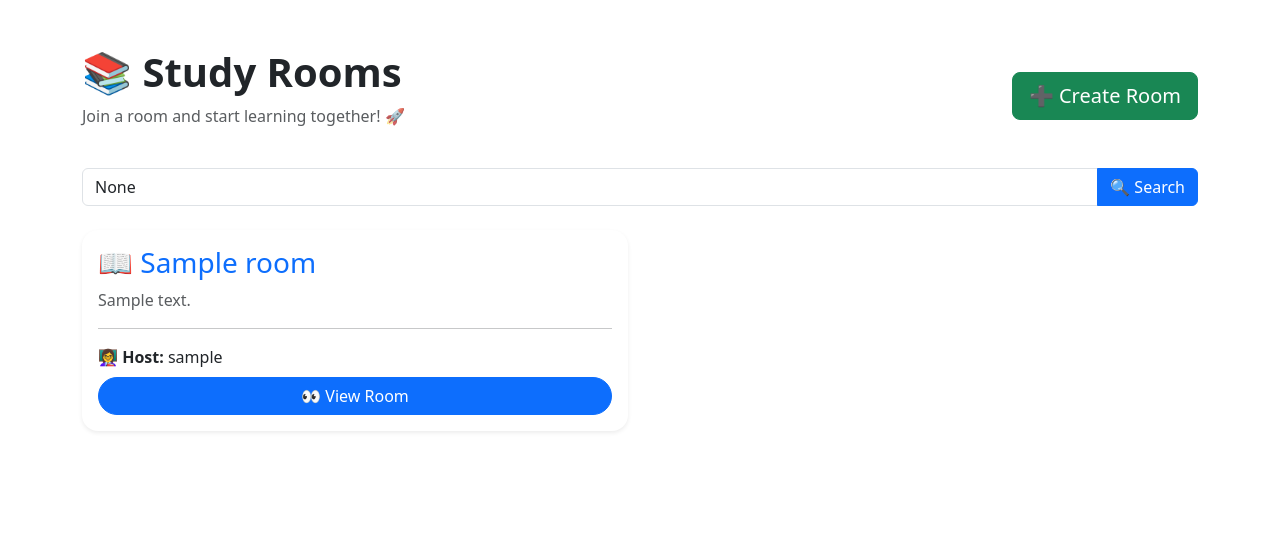
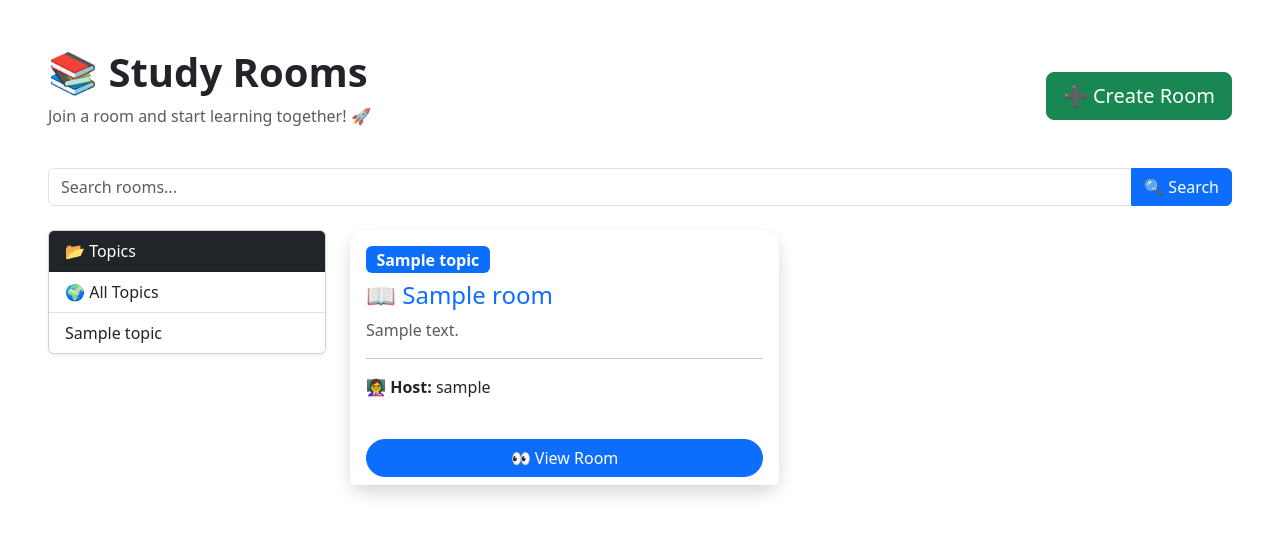
Before and after one commit to sonalikumari3512/StudyHub-AI, a Django app: page /rooms/ in a window 1280 px wide. Shown: the part 56-591 px from the top of the page. Run offline with Django 5.2, Linux system fonts and the light colour scheme; tables that the repository leaves empty hold one stand-in row (values such as "Sample post").

Commit message:
Day 23: Added topics and room filtering

```diff
--- a/rooms/admin.py
+++ b/rooms/admin.py
@@ -1,5 +1,6 @@
 from django.contrib import admin
-from .models import Room,Message
+from .models import Room,Message,Topic
 
 admin.site.register(Room)
 admin.site.register(Message)
+admin.site.register(Topic)
--- a/rooms/forms.py
+++ b/rooms/forms.py
@@ -7,6 +7,7 @@ class RoomForm(forms.ModelForm):
     class Meta:
         model = Room
         fields = [
+            "topic",
             "name",
             "description",
         ]
--- a/rooms/models.py
+++ b/rooms/models.py
@@ -1,10 +1,25 @@
 from django.db import models
 from django.contrib.auth.models import User
+
+
+class Topic(models.Model):
+    name = models.CharField(max_length=100, unique=True)
+
+    def __str__(self):
+        return self.name
+
 
 class Room(models.Model):
     host = models.ForeignKey(
         User,
         on_delete=models.CASCADE
+    )
+
+    topic = models.ForeignKey(
+        Topic,
+        on_delete=models.SET_NULL,
+        null=True,
+        blank=True
     )
 
     name = models.CharField(max_length=100)
@@ -19,9 +34,11 @@ class Room(models.Model):
     created = models.DateTimeField(auto_now_add=True)
     updated = models.DateTimeField(auto_now=True)
 
+    def __str__(self):
+        return self.name
+
 
 class Message(models.Model):
-
     room = models.ForeignKey(
         Room,
         on_delete=models.CASCADE,
@@ -36,6 +53,7 @@ class Message(models.Model):
     body = models.TextField()
 
     created_at = models.DateTimeField(auto_now_add=True)
+    updated_at = models.DateTimeField(auto_now=True)
 
     def __str__(self):
-        return self.body[:30]
+        return self.body[:50]
--- a/rooms/templates/rooms/rooms.html
+++ b/rooms/templates/rooms/rooms.html
@@ -2,18 +2,25 @@
 
 {% block content %}
 
-<div class="container mt-5">
+<div class="container-fluid px-5 mt-5">
 
+    <!-- Header -->
     <div class="d-flex justify-content-between align-items-center mb-4">
+
         <div>
             <h1 class="fw-bold">📚 Study Rooms</h1>
-            <p class="text-muted">Join a room and start learning together! 🚀</p>
+            <p class="text-muted">
+                Join a room and start learning together! 🚀
+            </p>
         </div>
 
         <a href="{% url 'create_room' %}" class="btn btn-success btn-lg">
             ➕ Create Room
         </a>
+
     </div>
+
+    <!-- Search -->
     <form method="GET" class="mb-4">
 
         <div class="input-group">
@@ -22,43 +29,96 @@
                 type="text"
                 name="q"
                 class="form-control"
-            placeholder="Search by rooms name..."
+                placeholder="Search rooms..."
                 value="{{ query }}">
 
-        <button
-            class="btn btn-primary">
-
+            <button class="btn btn-primary">
                 🔍 Search
-
             </button>
 
         </div>
 
     </form>
+
+    <div class="row">
+
+        <!-- LEFT SIDEBAR -->
+        <div class="col-lg-3">
+
+            <div class="card shadow-sm">
+
+                <div class="card-header bg-dark text-white">
+                    📂 Topics
+                </div>
+
+                <div class="list-group list-group-flush">
+
+                    <a href="{% url 'rooms' %}"
+                       class="list-group-item list-group-item-action">
+                        🌍 All Topics
+                    </a>
+
+                    {% for topic in topics %}
+
+                    <a href="{% url 'rooms' %}?topic={{ topic.id }}"
+                       class="list-group-item list-group-item-action">
+
+                        {{ topic.name }}
+
+                    </a>
+
+                    {% endfor %}
+
+                </div>
+
+            </div>
+
+        </div>
+
+        <!-- RIGHT SIDE -->
+        <div class="col-lg-9">
+
             <div class="row">
 
                 {% for room in rooms %}
 
                 <div class="col-md-6 mb-4">
 
-            <div class="card shadow-sm border-0 rounded-4 h-100">
+                    <div class="card shadow border-0 rounded-4 h-100">
 
                         <div class="card-body">
 
-                    <h3 class="card-title text-primary">
+                            <span class="badge bg-primary fs-6 mb-2">
+
+                                {{ room.topic.name|default:"No Topic" }}
+
+                            </span>
+
+                            <h4 class="text-primary">
+
                                 📖 {{ room.name }}
-                    </h3>
+
+                            </h4>
 
                             <p class="text-muted">
+
                                 {{ room.description }}
+
                             </p>
 
                             <hr>
 
-                    <p class="mb-2">
+                            <p>
+
                                 👩‍🏫 <strong>Host:</strong>
+
                                 {{ room.host.username }}
+
                             </p>
+
+                        </div>
+
+                        <div class="card-footer bg-white border-0">
 
                             <a href="{% url 'room_detail' room.id %}"
                                class="btn btn-primary w-100 rounded-pill">
@@ -75,16 +135,21 @@
 
                 {% empty %}
 
-        <div class="text-center mt-5">
+                <div class="col-12 text-center mt-5">
 
-            <h3>😢 No Study Rooms Yet</h3>
+                    <h3>😢 No Study Rooms Found</h3>
 
                     <p class="text-muted">
-                Try another search or create a new room.
+
+                        Try another search or create a room.
+
                     </p>
 
-            <a href="{% url 'create_room' %}" class="btn btn-success">
+                    <a href="{% url 'create_room' %}"
+                       class="btn btn-success">
+
                         ➕ Create First Room
+
                     </a>
 
                 </div>
@@ -95,4 +160,8 @@
 
         </div>
 
+    </div>
+
+</div>
+
 {% endblock %}
--- a/rooms/views.py
+++ b/rooms/views.py
@@ -2,7 +2,7 @@ from django.shortcuts import render, redirect, get_object_or_404
 from django.contrib.auth.decorators import login_required
 from django.http import HttpResponseForbidden
 
-from .models import Room,Message
+from .models import Room,Message,Topic
 from .forms import RoomForm, MessageForm
 from django.db.models import Q
 
@@ -35,27 +35,34 @@ def createRoom(request):
     )
 
 
+
 def rooms(request):
 
-    query = request.GET.get("q")
+    query = request.GET.get("q", "")
+    topic_id = request.GET.get("topic")
+
+    topics = Topic.objects.all()
+
+    rooms = Room.objects.all()
+
+    if topic_id:
+        rooms = rooms.filter(topic_id=topic_id)
 
     if query:
-
-        rooms = Room.objects.filter(
+        rooms = rooms.filter(
             Q(name__icontains=query) |
             Q(description__icontains=query) |
             Q(host__username__icontains=query)
-        ).order_by("-created")
+        )
 
-    else:
-
-        rooms = Room.objects.all().order_by("-created")
+    rooms = rooms.order_by("-created")
 
     return render(
         request,
         "rooms/rooms.html",
         {
             "rooms": rooms,
+            "topics": topics,
             "query": query,
         }
     )
```
Also changed, not shown: rooms/templates/rooms/room_detail.html (+11 -10 lines), rooms/migrations/0005_topic_message_updated_at_room_topic.py (added). Lines whose indentation alone changed are shown as unchanged.
